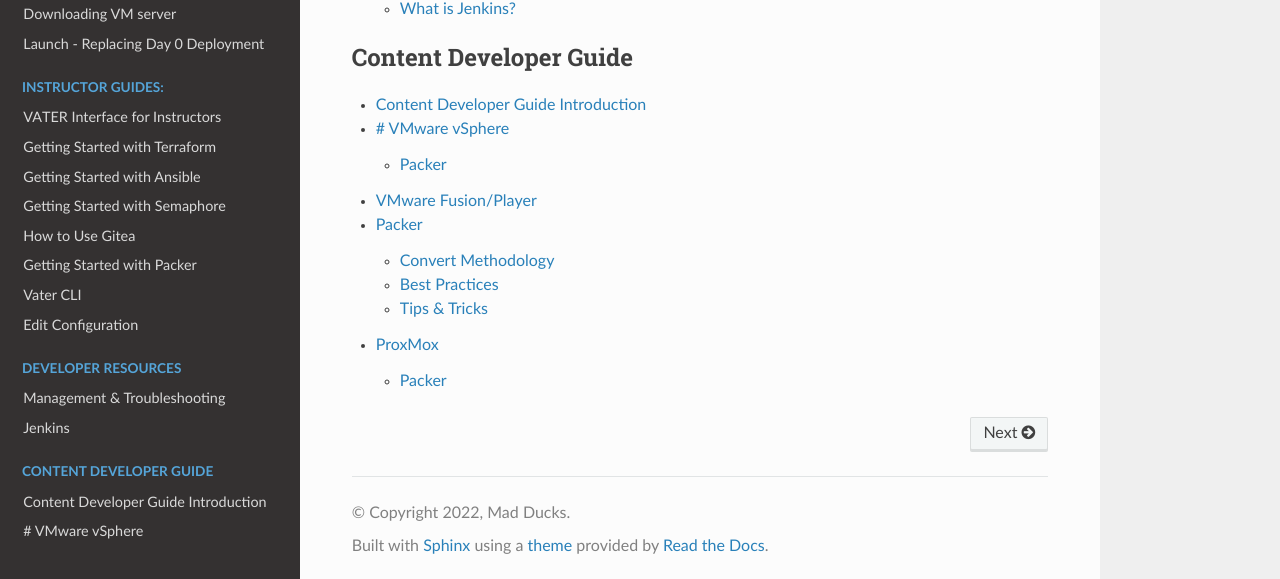
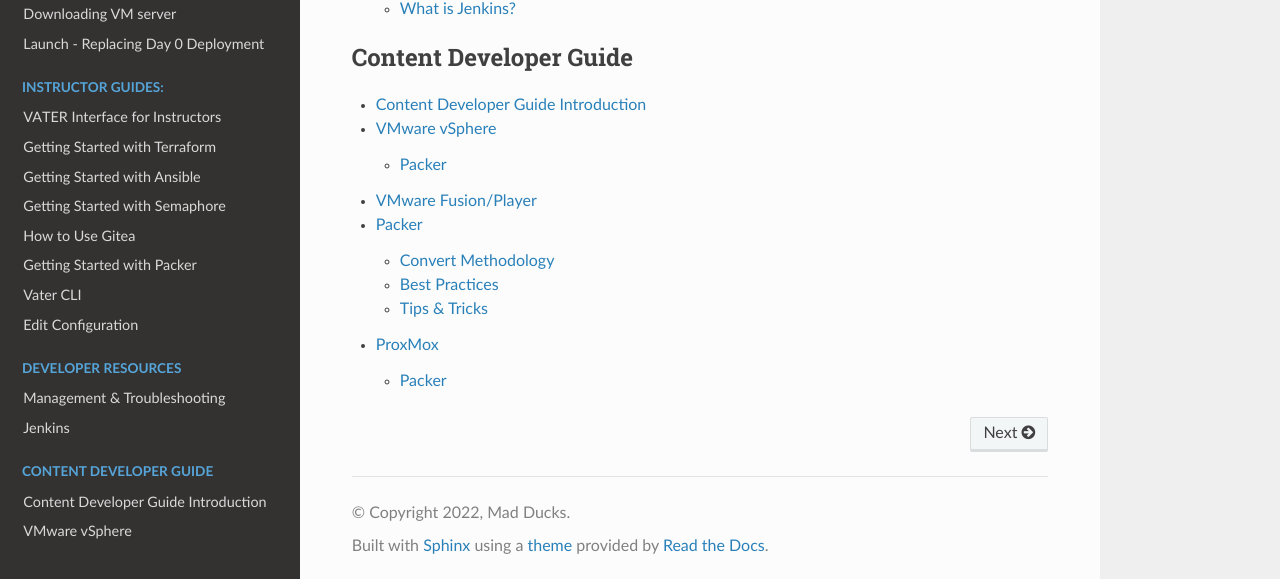
Before and after one commit to dev4vater/vater, a Sphinx documentation site: the page built from docs/source/index.rst, in a window 1280 px wide and 900 px high, scrolled down 1071 px. Shown: the part 318-897 px from the top of the window. Built offline with Sphinx 7.4.7 and the Read the Docs theme 2.0.0, drawn with Linux system fonts in a browser that asks for light colours.

```diff
--- a/docs/source/CDGVMware vSphere.rst
+++ b/docs/source/CDGVMware vSphere.rst
@@ -1,4 +1,4 @@
-# VMware vSphere
+VMware vSphere
 ==================
 
 Packer
```
